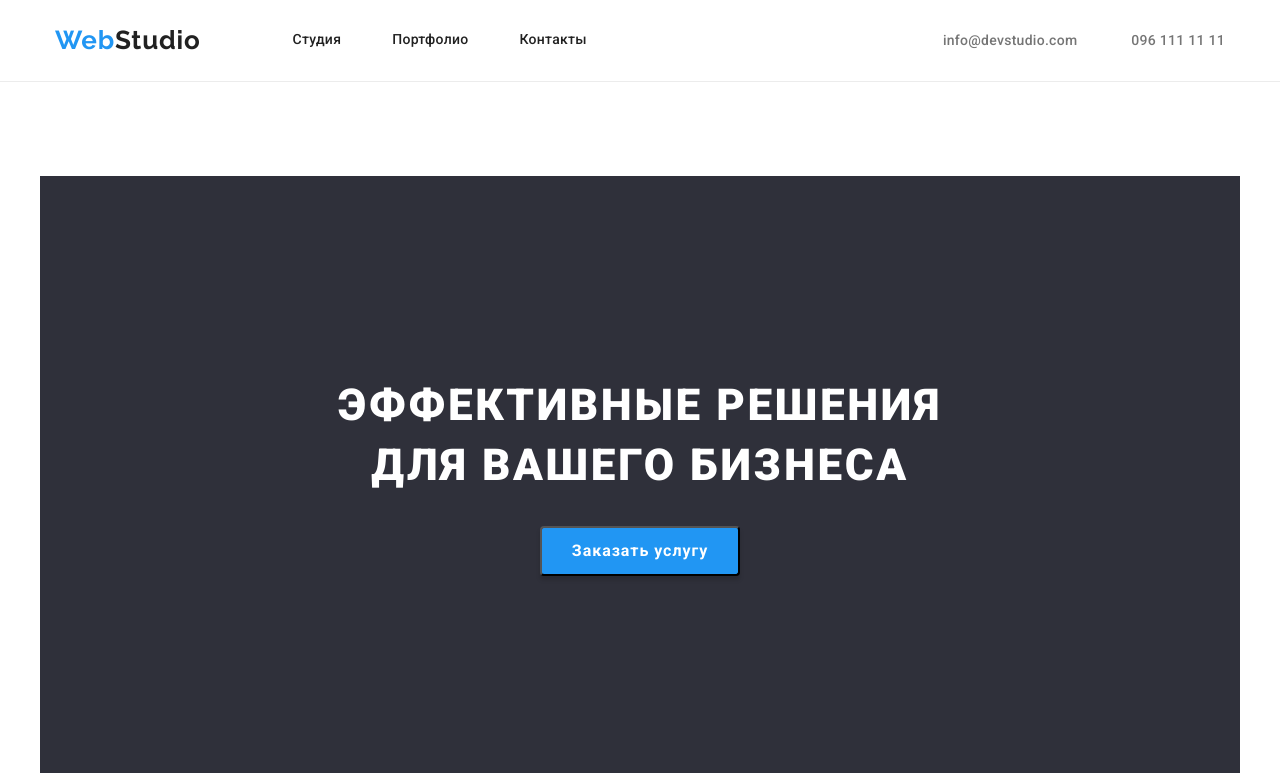
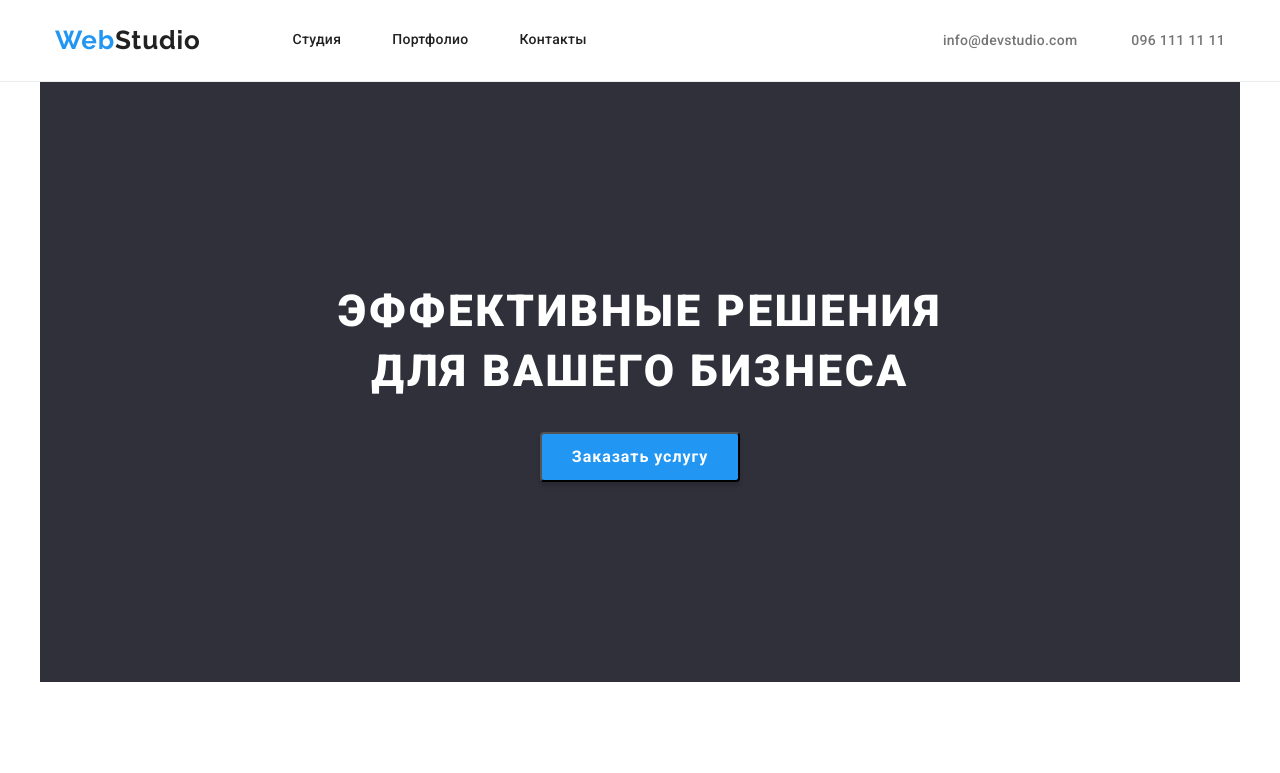
Before and after one commit to shxcf/goit-markup-hw-03, a plain HTML site: page index.html in a window 1280 px wide. Shown: the top 773 px of the page. Drawn offline with nearby package versions, Linux system fonts and the light colour scheme.

Commit message:
правки

```diff
--- a/index.html
+++ b/index.html
@@ -41,7 +41,7 @@
         </div>
     </header>
     <main>
-        <section class="decision section">
+        <section class="decision">
             <div class="container decision-container">
                 <div class="decision-item1">
                     <h1 class="decision-title">Эффективные решения для вашего бизнеса</h1>
```
